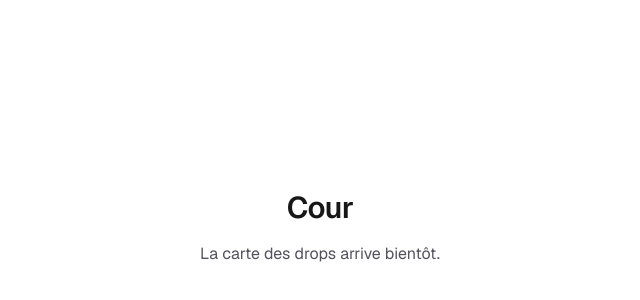
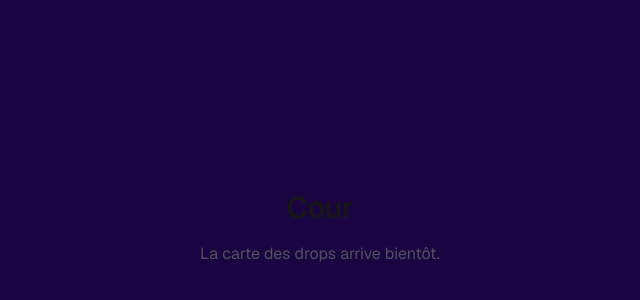
Before and after one commit to geetix-prog/cour-front, a Next.js app: page / in a window 1280 px wide. Shown: the part 172-472 px from the top of the page, without its empty margins (320-960 px from the left). Built offline with nearby package versions, Linux system fonts and the light colour scheme.

Commit message:
fix:styleBackground

```diff
--- a/app/globals.css
+++ b/app/globals.css
@@ -1,7 +1,7 @@
 @import "tailwindcss";
 
 :root {
-  --background: #ffffff;
+  --background: #1a0542;
   --foreground: #171717;
 }
 
@@ -14,12 +14,14 @@
 
 @media (prefers-color-scheme: dark) {
   :root {
-    --background: #0a0a0a;
+    --background: #1a0542;
     --foreground: #ededed;
   }
 }
 
+html,
 body {
+  min-height: 100%;
   background: var(--background);
   color: var(--foreground);
 }
```
